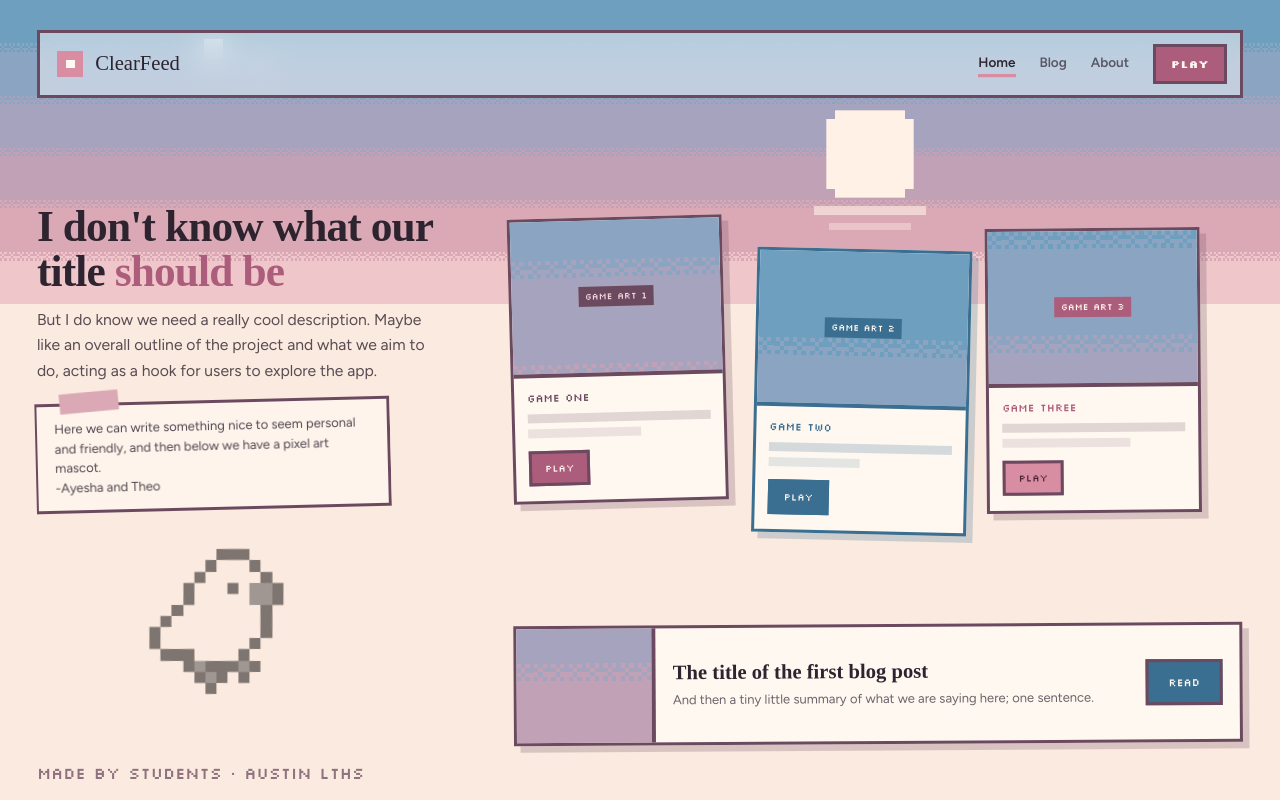
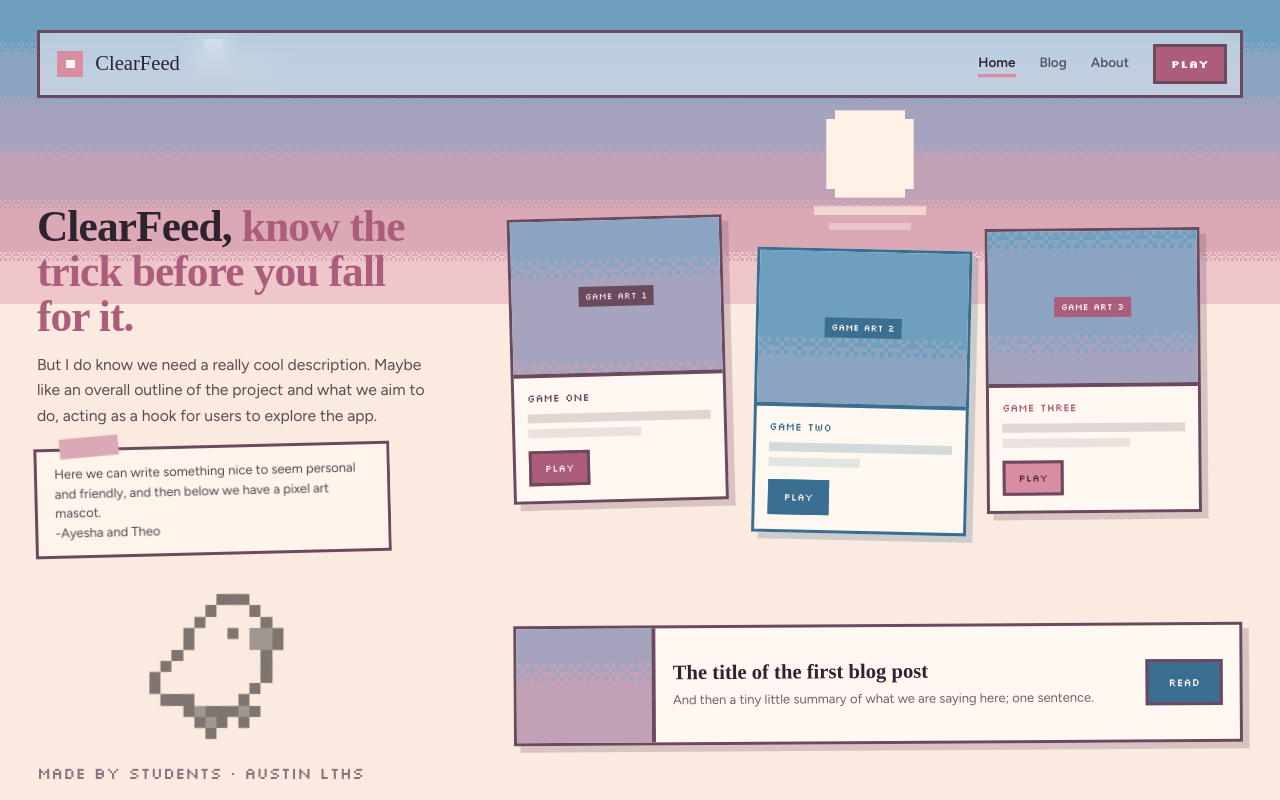
Before and after one commit to The-Theory/clearfeed, a website built with Vite: page index.html in a window 1280 px wide. Built offline with nearby package versions, Linux system fonts and the light colour scheme; a web font is replaced by a local one.

Commit message:
Update headline in index.html

```diff
--- a/index.html
+++ b/index.html
@@ -34,7 +34,7 @@
   </nav>
 
   <div class="headline">
-    <h1>I don't  know what our title <span class="accent-pink">should be</span></h1>
+    <h1>ClearFeed, <span class="accent-pink">know the trick before you fall for it.</span></h1>
     <p class="sub"> But I do know we need a really cool description. Maybe like an overall outline of the project and what we aim to do, acting as a hook for users to explore the app.</p>
     <div class="note">
       <div class="note-card glass border">
```
